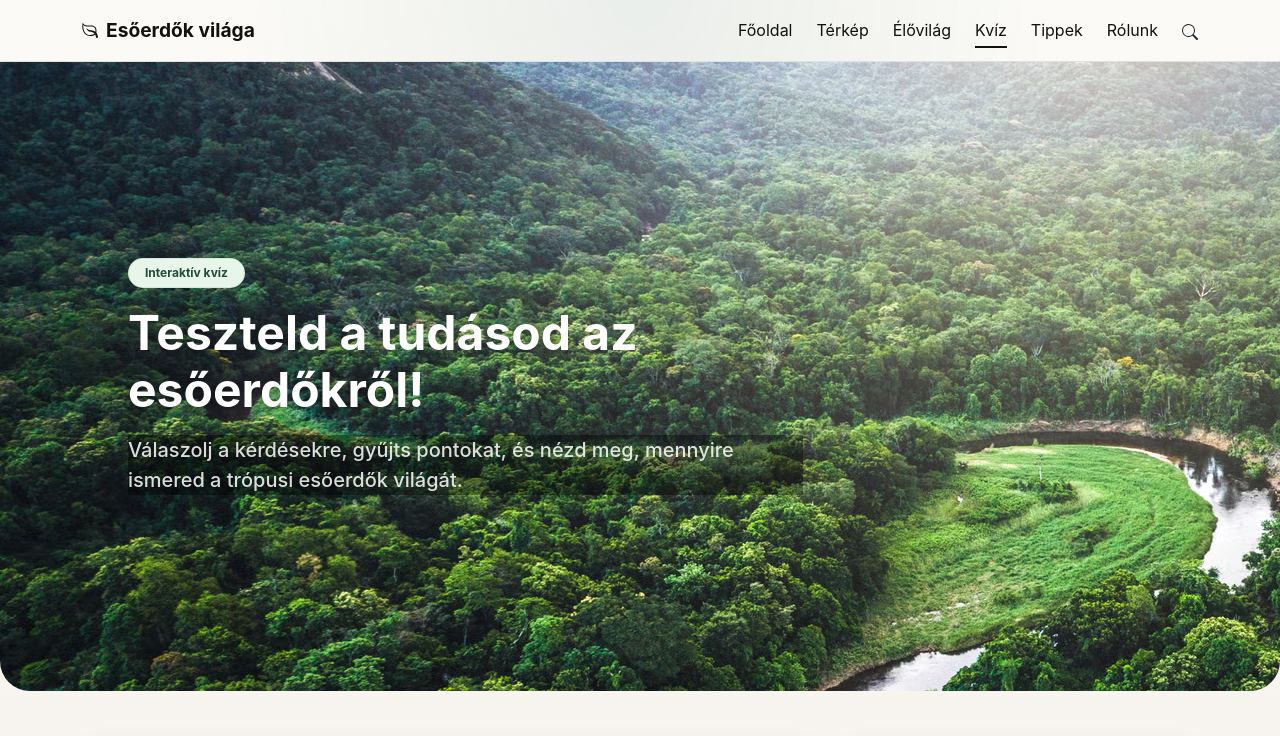
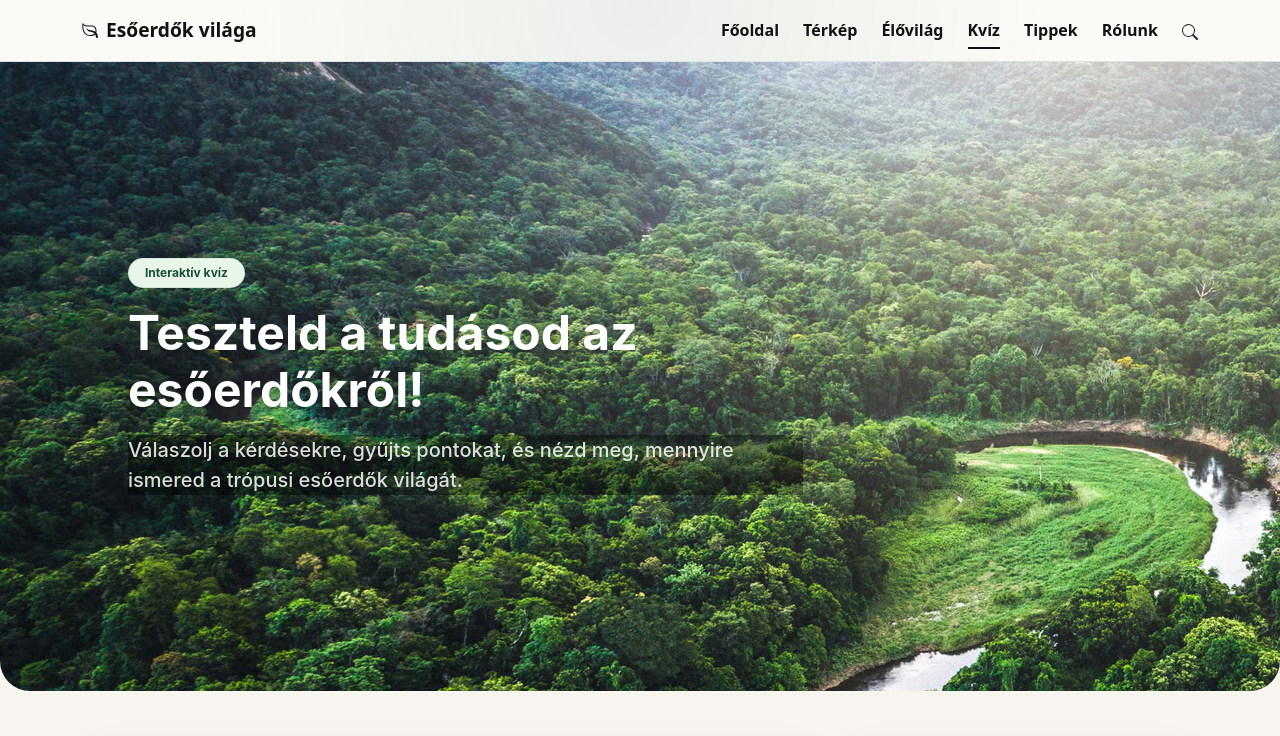
Before and after one commit to BAJNOKDANI/Esoerdok-vilaga, a plain HTML site: page pages/kviz.html in a window 1280 px wide. Shown: the top 736 px of the page. Drawn offline with nearby package versions, Linux system fonts and the light colour scheme.

Commit message:
Térkép és kvíz navbar fixálása

```diff
--- a/css/kviz.css
+++ b/css/kviz.css
@@ -18,6 +18,15 @@ body{
     radial-gradient(circle at top, rgba(45,106,79,.08), transparent 40%),
     linear-gradient(180deg, #fbfaf7 0%, var(--cream) 100%);
   color: var(--text);
+}
+
+body > header {
+    font-family: var(--bs-body-font-family);
+}
+
+header nav a,
+footer nav a {
+    font-weight: 700;
 }
 
 .navbar{
--- a/css/terkep.css
+++ b/css/terkep.css
@@ -48,6 +48,7 @@ a {
 header nav a,
 footer nav a {
     font-size: medium;
+    font-weight: 700;
     padding-bottom: 6px;
     border-bottom: 2px solid transparent;
     text-decoration: none;
```
